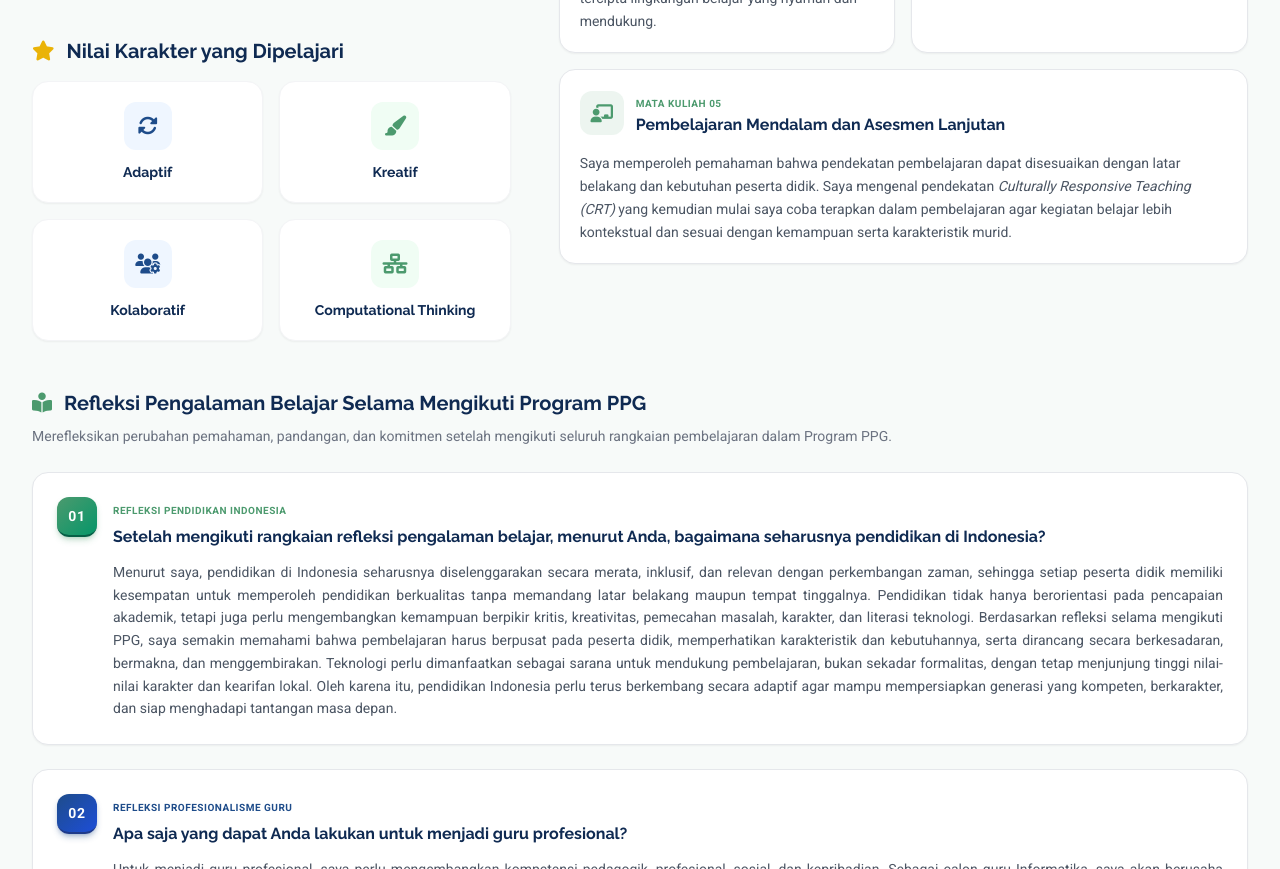
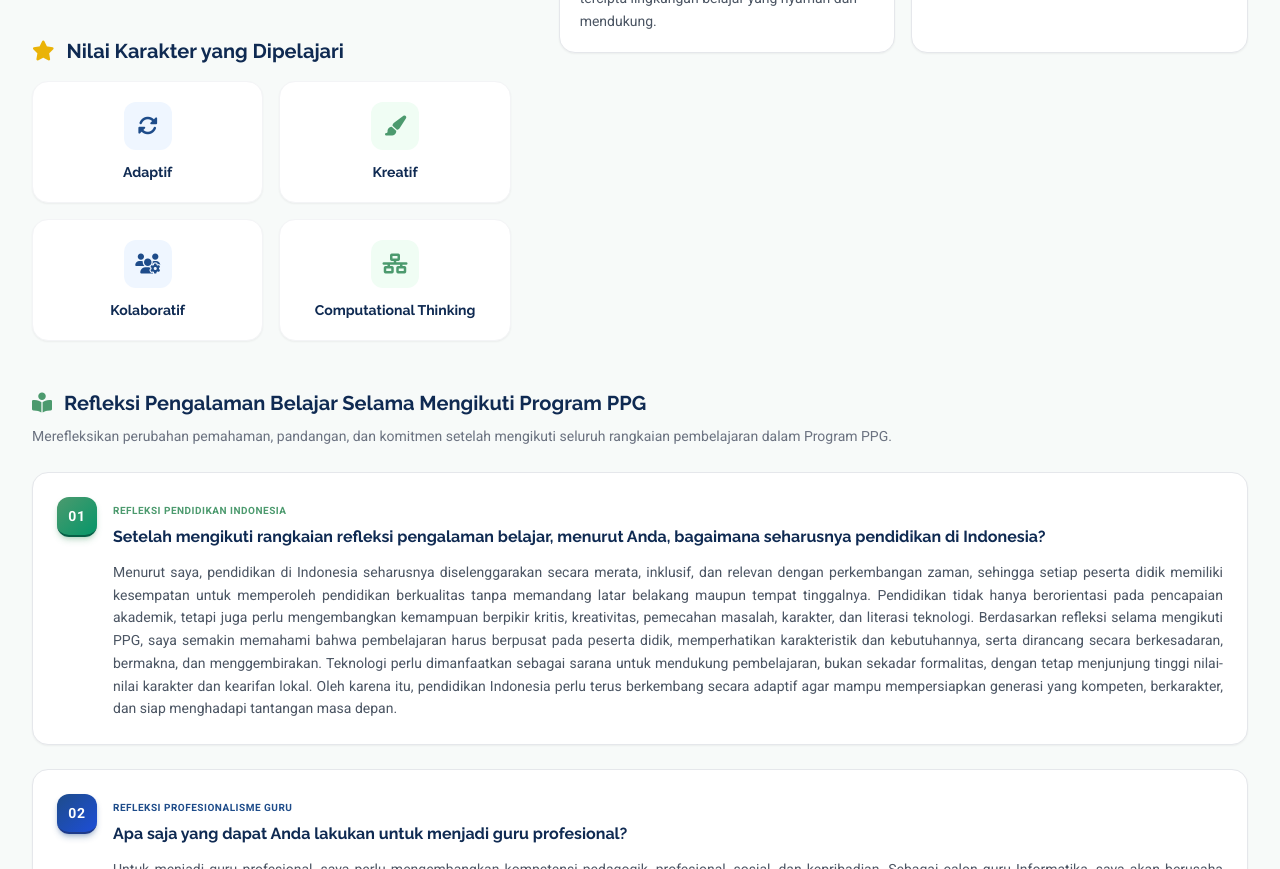
Before and after one commit to sshaffira/porto-seminar, a plain HTML site: page refleksi.html in a window 1280 px wide. Shown: the part 1025-1894 px from the top of the page. Drawn offline with nearby package versions, Linux system fonts and the light colour scheme.

Commit message:
Update refleksi.html

```diff
--- a/refleksi.html
+++ b/refleksi.html
@@ -554,41 +554,6 @@
                       murid.
                     </p>
                   </div>
-
-                  <!-- Mata Kuliah 05 -->
-                  <div
-                    class="sm:col-span-2 bg-white p-5 rounded-2xl border border-gray-200 shadow-sm hover:shadow-md hover:border-cAccent transition-all"
-                  >
-                    <div class="flex items-center gap-3 mb-4">
-                      <div
-                        class="w-11 h-11 rounded-xl bg-cAccent/10 flex items-center justify-center flex-shrink-0"
-                      >
-                        <i
-                          class="fas fa-chalkboard-teacher text-cAccent text-lg"
-                        ></i>
-                      </div>
-                      <div>
-                        <span
-                          class="text-[10px] font-bold text-cAccent uppercase tracking-wider"
-                          >Mata Kuliah 05</span
-                        >
-                        <h3
-                          class="font-bold text-cPrimary text-base leading-snug"
-                        >
-                          Pembelajaran Mendalam dan Asesmen Lanjutan
-                        </h3>
-                      </div>
-                    </div>
-                    <p class="text-sm text-gray-600 leading-relaxed">
-                      Saya memperoleh pemahaman bahwa pendekatan pembelajaran
-                      dapat disesuaikan dengan latar belakang dan kebutuhan
-                      peserta didik. Saya mengenal pendekatan
-                      <em>Culturally Responsive Teaching (CRT)</em> yang kemudian
-                      mulai saya coba terapkan dalam pembelajaran agar kegiatan
-                      belajar lebih kontekstual dan sesuai dengan kemampuan
-                      serta karakteristik murid.
-                    </p>
-                  </div>
                 </div>
               </div>
             </div>
```
